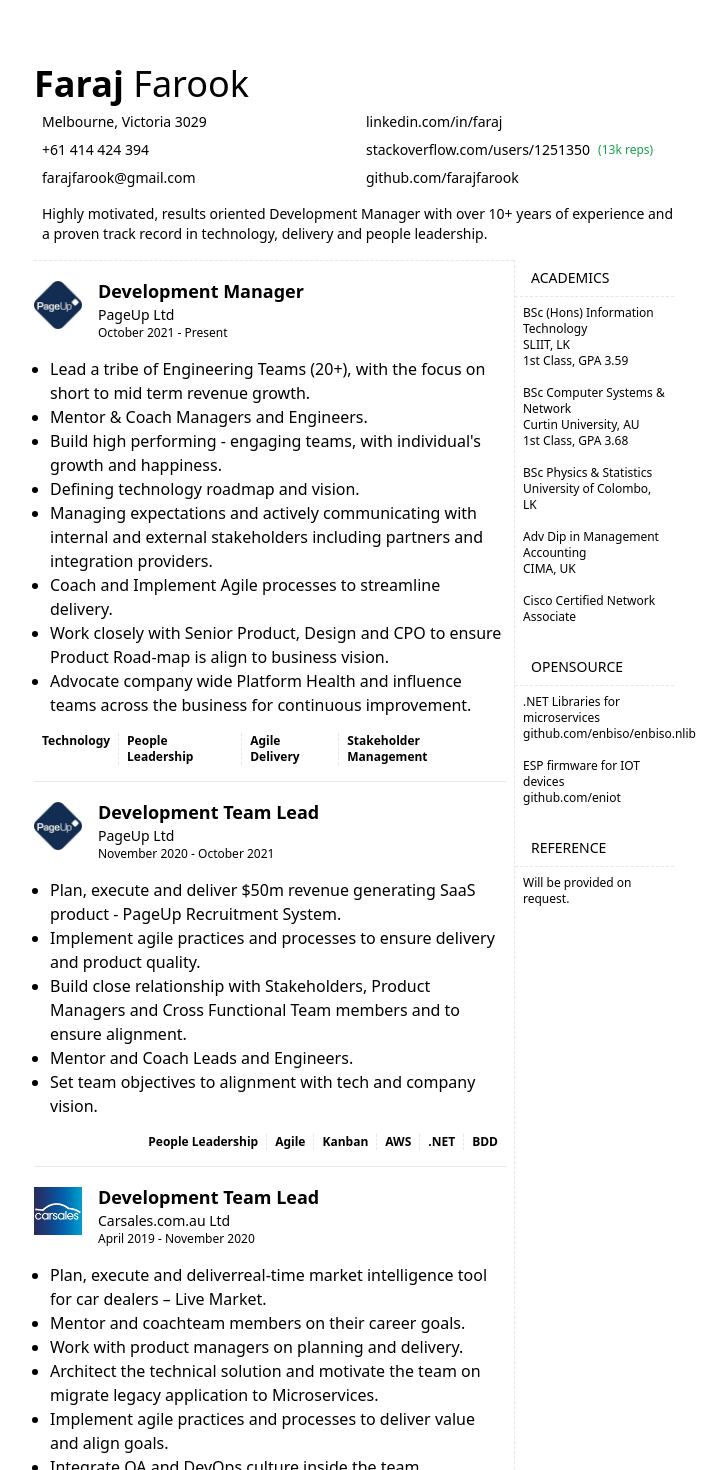
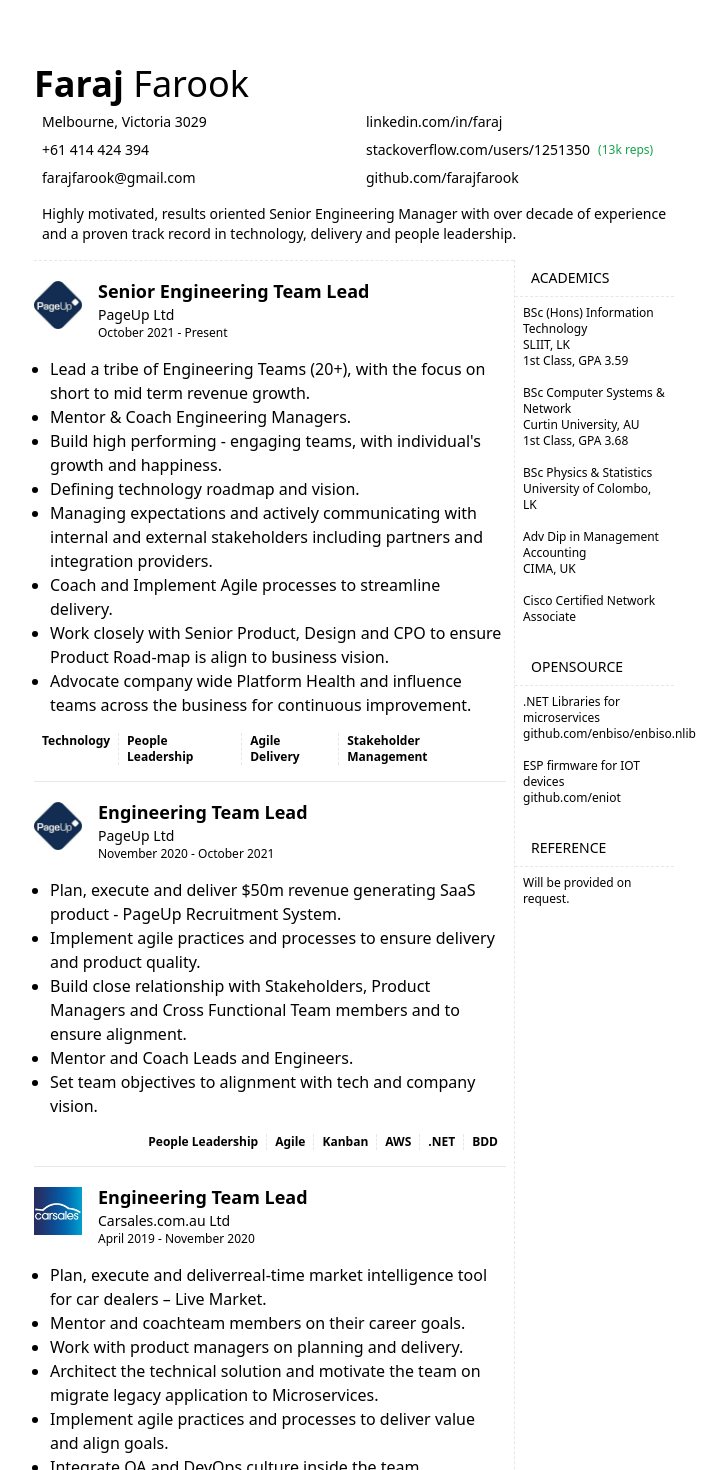
Before and after one commit to farajfarook/resume, a React app: page / in a window 1280 px wide. Shown: the top 1470 px of the page, without its empty margins (286-1013 px from the left). Built offline with nearby package versions, Linux system fonts and the light colour scheme.

Commit message:
Update titles

```diff
--- a/src/components/experience/index.tsx
+++ b/src/components/experience/index.tsx
@@ -13,7 +13,7 @@
                     <div className="bg-carsales color-exact bg-contain bg-center bg-no-repeat w-12 h-12 mt-1">
                     </div>
                     <div className="flex flex-col">
-                        <div className="text-lg font-bold">Development Team Lead</div>
+                        <div className="text-lg font-bold">Engineering Team Lead</div>
                         <div className="text-sm">Carsales.com.au Ltd</div>
                         <div className="text-xs">April 2019 - November 2020</div>
                     </div>
--- a/src/components/experience/pageup-engineering-manager.tsx
+++ b/src/components/experience/pageup-engineering-manager.tsx
@@ -5,7 +5,7 @@
 
 const title: TitleProps = {
     company: "PageUp Ltd",
-    title: "Development Manager",
+    title: "Senior Engineering Team Lead",
     from: "October 2021",
     to: "Present",
 }
@@ -21,7 +21,7 @@
 
 const details: ReactElement[] = [
     (<p><span className="font-medium">Lead a tribe of Engineering Teams</span> (20+), with the focus on short to mid term revenue growth.</p>),
-    (<p>Mentor &amp; Coach Managers and Engineers.</p>),
+    (<p>Mentor &amp; Coach Engineering Managers.</p>),
     (<p>Build <span className="font-medium">high performing - engaging</span> teams, with individual's growth and happiness.</p>),
     (<p>Defining <span className="font-medium">technology roadmap and vision</span>.</p>),
     (<p>Managing expectations and actively communicating with <span className="font-medium">internal and external stakeholders</span> including partners and integration providers.</p>),
--- a/src/components/experience/pageup-team-lead.tsx
+++ b/src/components/experience/pageup-team-lead.tsx
@@ -5,7 +5,7 @@
 
 const title: TitleProps = {
     company: "PageUp Ltd",
-    title: "Development Team Lead",
+    title: "Engineering Team Lead",
     from: "November 2020",
     to: "October 2021",
 }
--- a/src/components/summary.tsx
+++ b/src/components/summary.tsx
@@ -5,8 +5,7 @@
                 <span className="iconify" data-icon="bx:bxs-quote-alt-left"></span>
             </span>
             <span className="text-sm">
-                Highly motivated, results oriented Development Manager with over 10+ years of experience and a
-                proven track record in technology, delivery and people leadership.
+                Highly motivated, results oriented Senior Engineering Manager with over decade of experience and a proven track record in technology, delivery and people leadership.
             </span>
         </div>
     )
```
